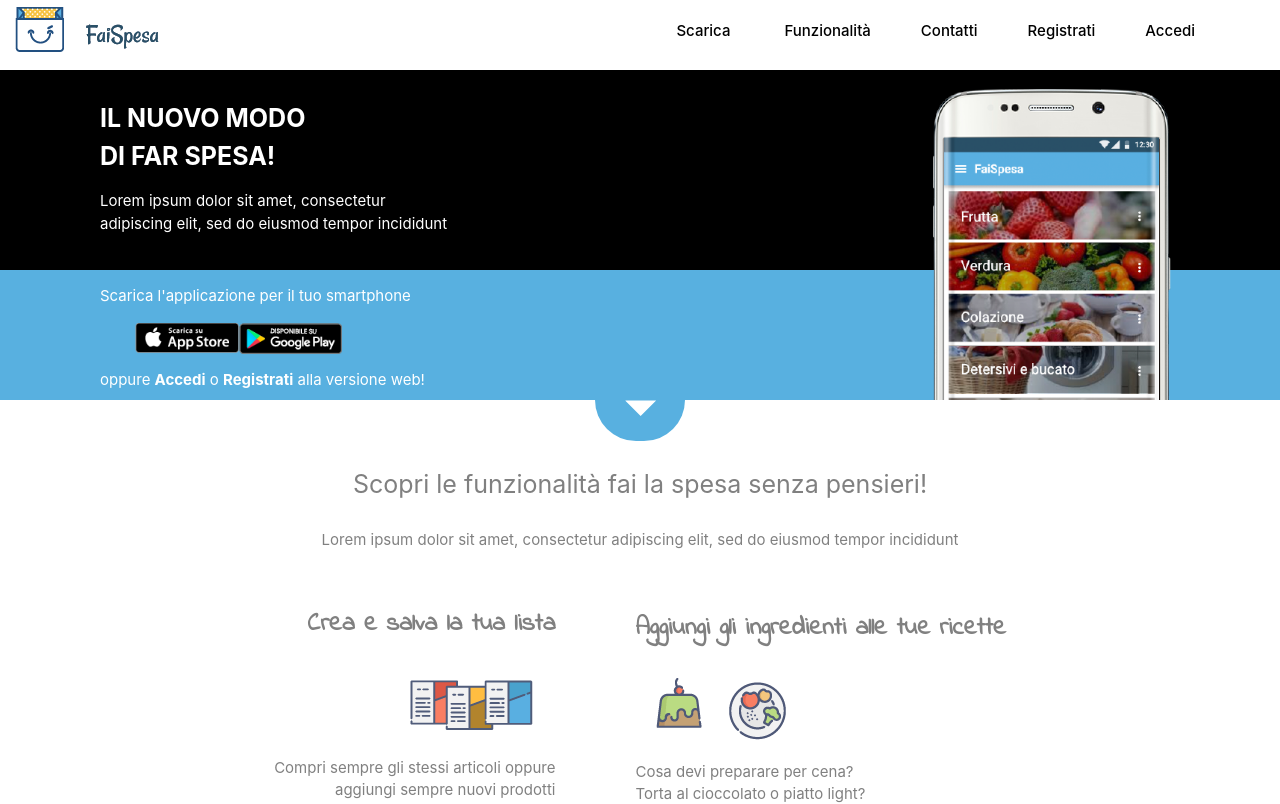
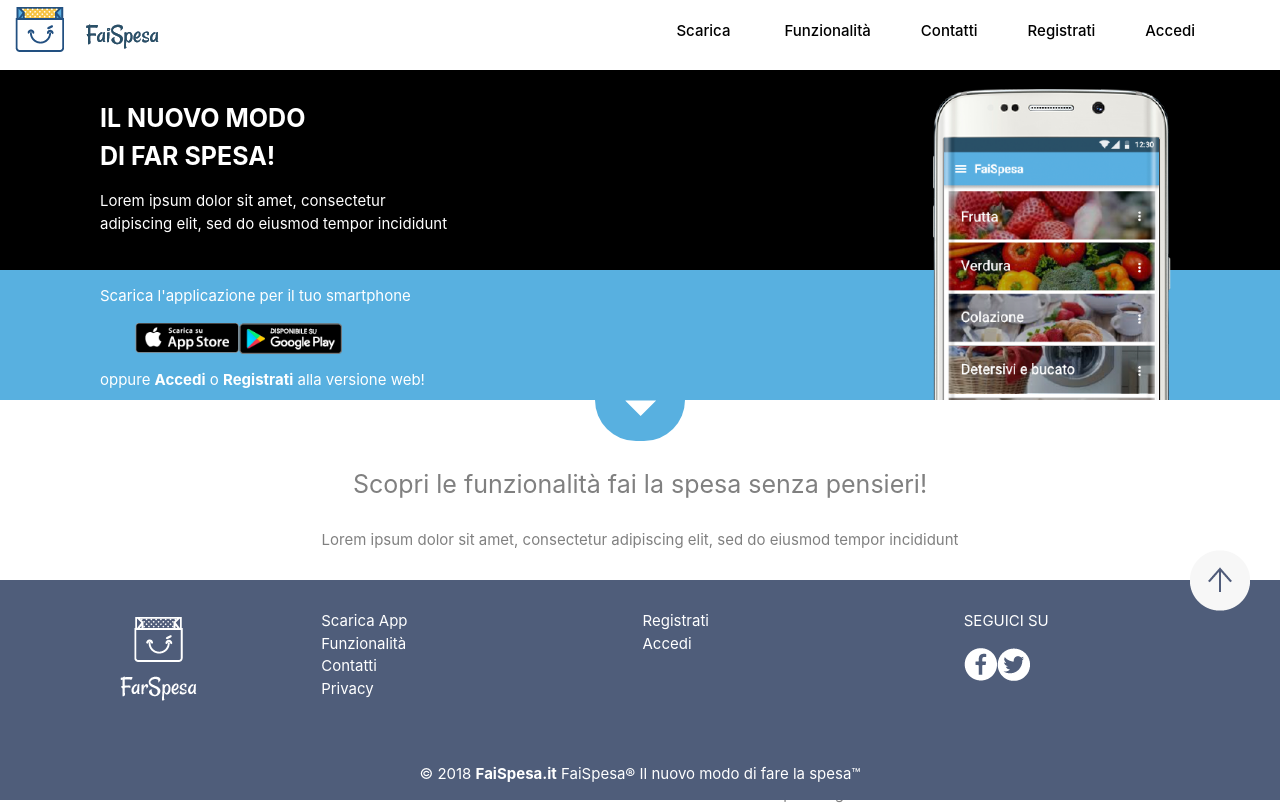
Before and after one commit to GabrielePanarello/SpesApp, an Angular app: page / in a window 1280 px wide. Shown: the top 804 px of the page. Built offline with nearby package versions, Linux system fonts and the light colour scheme.

Commit message:
Fix Stile Generale

```diff
--- a/src/app/Components/footer/footer.component.css
+++ b/src/app/Components/footer/footer.component.css
@@ -1,11 +1,11 @@
 footer {
-    position: relative;
+    position: absolute;
     bottom: 0px;
     background-color: #4F5D7A;
     width: 100%;
     height: 220px;
     color: white;
-    z-index: 2;
+    z-index: 0;
 }
 
 #backToTop {
--- a/src/app/Components/header-before-login/header-before-login.component.css
+++ b/src/app/Components/header-before-login/header-before-login.component.css
@@ -68,7 +68,7 @@
     /* Hidden by default */
     position: fixed;
     /* Stay in place */
-    z-index: 1;
+    z-index: 9999;
     /* Sit on top */
     padding-top: 20px;
     /* Location of the box */
@@ -136,7 +136,8 @@
     float: right;
     font-size: 28px;
     position: relative;
-    margin-left: 150px;
+    margin-left: 120px;
+    margin-right: 20px;
     font-weight: bold;
 }
 
--- a/src/app/Components/header-before-login/header-before-login.component.ts
+++ b/src/app/Components/header-before-login/header-before-login.component.ts
@@ -14,20 +14,29 @@
   }
 
 
-  openRegister(){
-    document.getElementById("myModalRegister").style.display="block";
+  openRegister() {
+    document.getElementById("myModalRegister").style.display = "block";
+    document.getElementById("mail").style.color = "transparent";
+    document.getElementById("messaggio").style.color = "transparent";
   }
-  closeRegister(){
-    document.getElementById("myModalRegister").style.display="none";
-    document.getElementById("menu-item").style.padding="0px";
+  closeRegister() {
+    document.getElementById("myModalRegister").style.display = "none";
+    //document.getElementById("menu-item").style.padding="0px";
+    document.getElementById("mail").style.color = "gray";
+    document.getElementById("messaggio").style.color = "gray";
   }
 
-  openLogin(){
-    document.getElementById("myModalLogin").style.display="block";
+  openLogin() {
+    document.getElementById("myModalLogin").style.display = "block";
+    document.getElementById("mail").style.color = "transparent";
+    document.getElementById("messaggio").style.color = "transparent";
+
   }
-  closeLogin(){
-    document.getElementById("myModalLogin").style.display="none";
-    document.getElementById("menu-item").style.padding="0px";
+  closeLogin() {
+    document.getElementById("myModalLogin").style.display = "none";
+    document.getElementById("mail").style.color = "gray";
+    document.getElementById("messaggio").style.color = "gray";
+
   }
 
-  }
+}
--- a/src/app/Components/home/home.component.css
+++ b/src/app/Components/home/home.component.css
@@ -1,3 +1,7 @@
+.homeDiv {
+    z-index: -1;
+}
+
 #scarica {
     position: relative;
     width: 100%;
@@ -217,3 +221,7 @@
     font-size: 20px;
     cursor: pointer;
 }
+
+::placeholder {
+    z-index: -1;
+}
--- a/src/app/Components/home/home.component.html
+++ b/src/app/Components/home/home.component.html
@@ -1,3 +1,4 @@
+<div class="homeDiv">
     <div id="scarica">
         <p id="headText"><b>IL NUOVO MODO<br>DI FAR SPESA!</b></p>
         <p id="subText">Lorem ipsum dolor sit amet, consectetur<br>adipiscing elit, sed do eiusmod tempor incididunt</p>
@@ -67,3 +68,4 @@
         <input id="messaggio" type="text" placeholder="Scrivi il tuo Messaggio!" />
         <button id="invia">INVIA MESSAGGIO</button>
     </div>
+</div>
```
Lines whose indentation alone changed are shown as unchanged.
